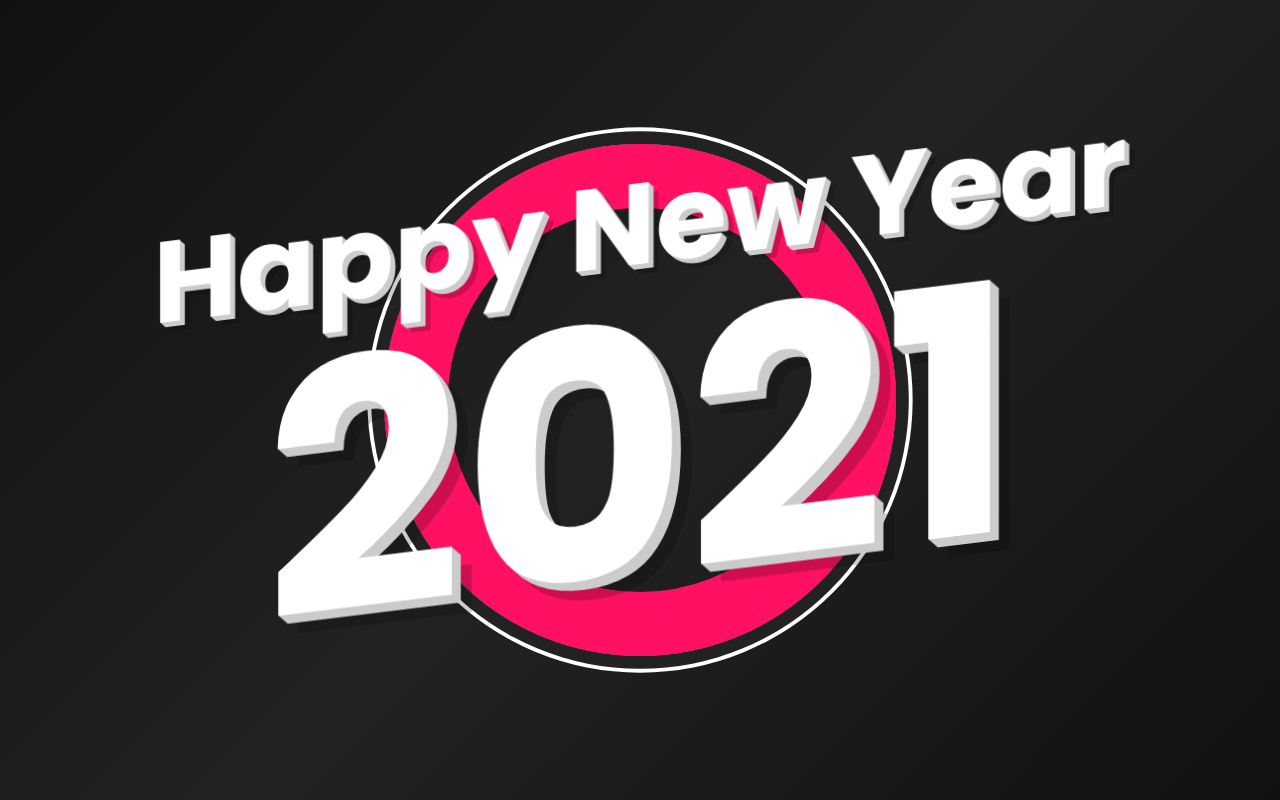
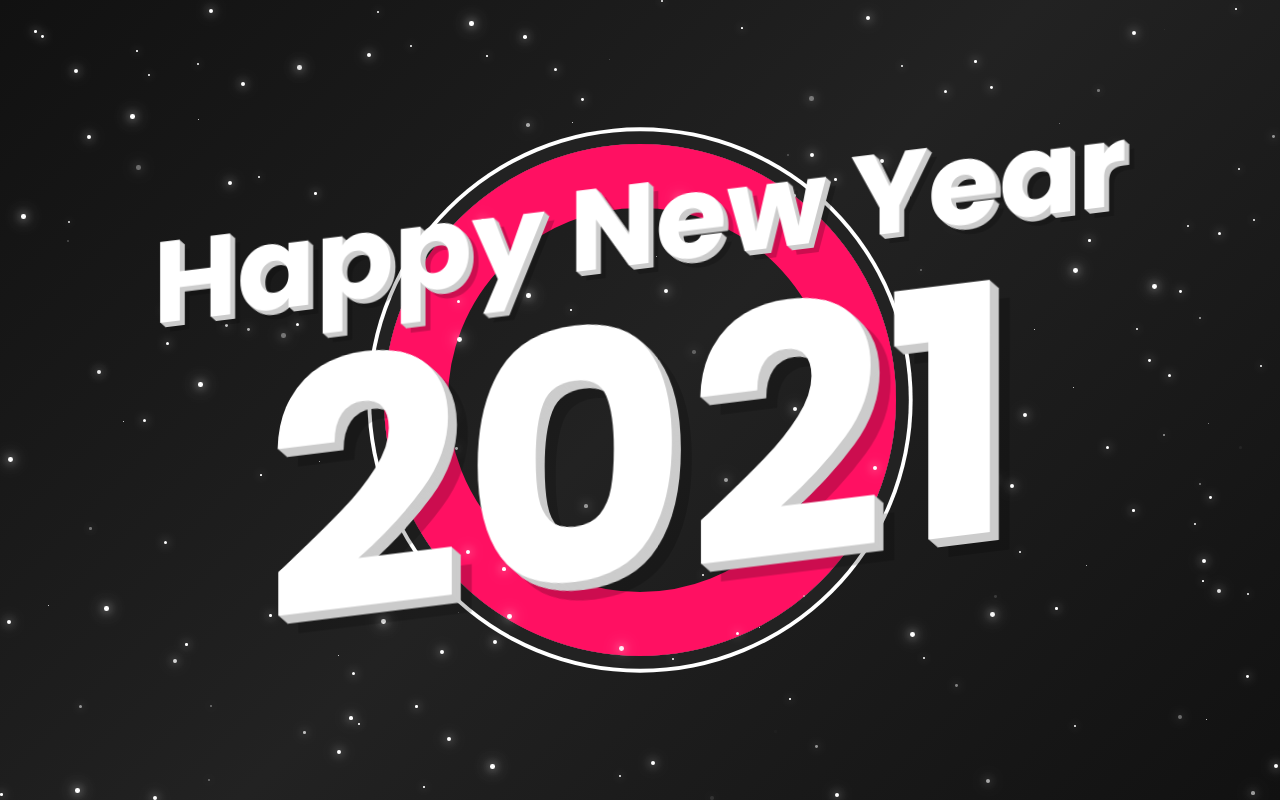
Before and after one commit to vsreyes/happy-new-year-banner-animation, a plain HTML site: page index.html in a window 1280 px wide. Drawn offline with Linux system fonts and the light colour scheme.

Commit message:
Glitter effect

```diff
--- a/index.html
+++ b/index.html
@@ -32,7 +32,7 @@
                 star.style.animationDuration = 2+duration+'s';
                 star.style.animationDelay = duration+'s';
 
-                section.appenChild(star);
+                section.appendChild(star);
                 i++
             }
         }
```
